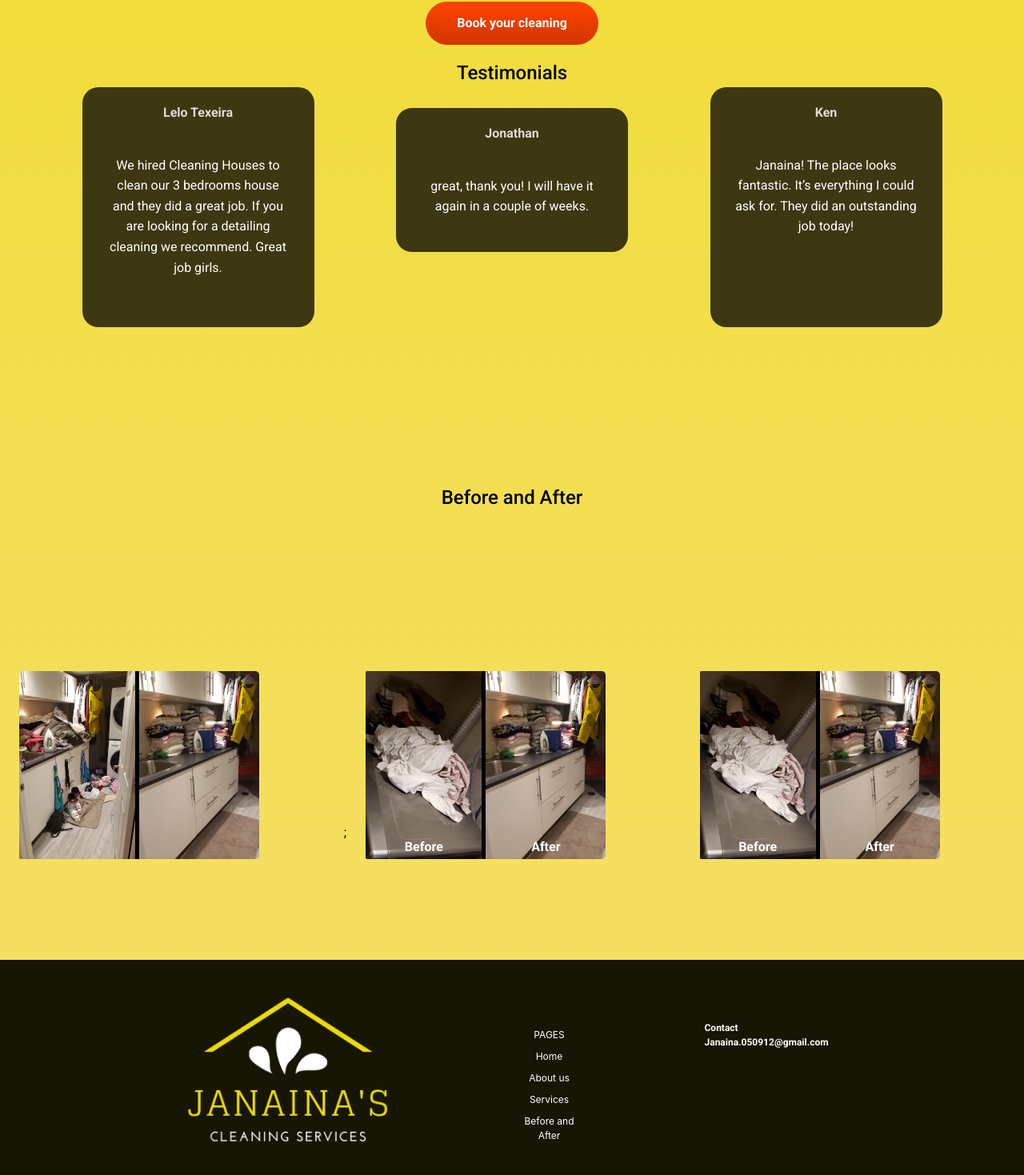
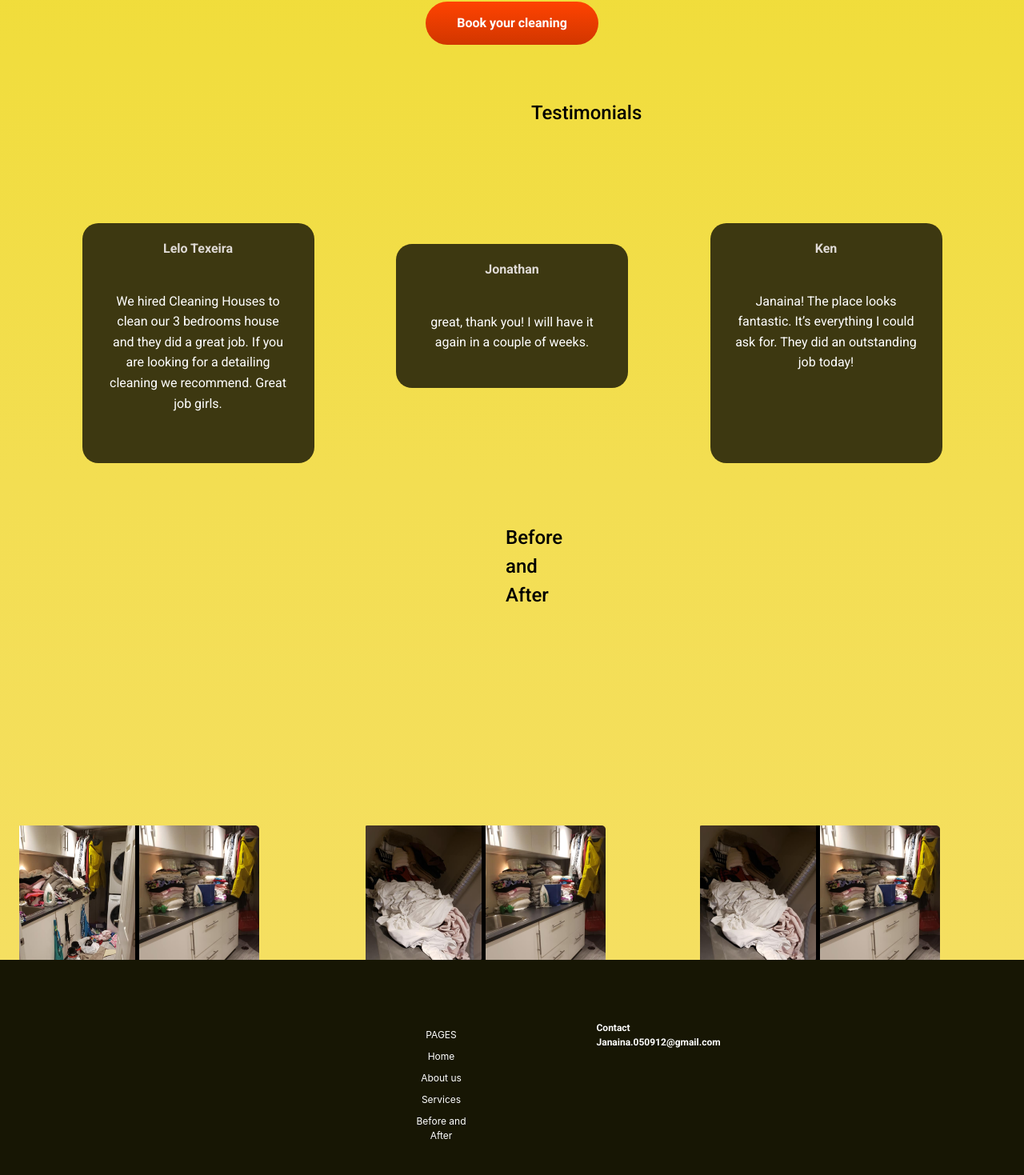
Before and after one commit to chrisporpino/janaina-cleaning-houses, a React (Create React App) app: page / in a window 1280 px wide. Shown: the part 2078-3547 px from the top of the page at 80% size. Built offline with nearby package versions, Linux system fonts and the light colour scheme.

Commit message:
margens revisadas, com excecao da portifolio

```diff
--- a/src/containers/Footer/index.js
+++ b/src/containers/Footer/index.js
@@ -66,6 +66,7 @@ const ContactContainer = styled.div`
 
 const FooterLogo = styled.div`
   background-image: url(${logo});
+  background-size:
   width: 270px;
   height: 200px;
   background-repeat: no-repeat;
--- a/src/containers/PortfolioSection/index.js
+++ b/src/containers/PortfolioSection/index.js
@@ -12,6 +12,8 @@ import after3 from "../../assets/images/after03.png";
 
 import PicturesContainer from "../../components/PicturesContainer";
 
+// Margin do portifolio so vou conseguir fazer quando o chris terminar, pois somente tenho acesso a dois sets
+
 const Portfolio = styled.div`
   width: 100%;
   max-width: 1440px;
@@ -24,7 +26,7 @@ const Portfolio = styled.div`
 
 const PortifolioTitle = styled.h2`
   color: rgba(0, 0, 0, 1);
-
+  margin: 50px 631px 71px 632px;
   text-align: center;
   font-family: Roboto;
   font-style: normal;
@@ -39,6 +41,7 @@ const ContainerPortifolio = styled.div`
   height: 800px;
   width: 100%;
   justify-content: space-evenly;
+
   /* margin: ; */
 `;
 
@@ -46,7 +49,6 @@ const PictureContainer = styled.div`
   display: flex;
   width: 405px;
   height: 426px;
-  /* margin: 0px 40px 40px; */
   padding: 12px;
 `;
 
@@ -122,8 +124,6 @@ function PortfolioSection() {
           </PictureAfter>
         </PictureContainer>
       </ContainerPortifolio>
-
-      <Link to="/">Schedule Your Time</Link>
     </Portfolio>
   );
 }
--- a/src/containers/TestimonialsSection/index.js
+++ b/src/containers/TestimonialsSection/index.js
@@ -7,15 +7,14 @@ const Testimonials = styled.div`
   width: 100%;
   max-width: 1440px;
   height: 531px;
-  /* padding-top: 180px; */
   background: linear-gradient(180deg, #f1dd3e 0%, #f3de52 100%);
   font-family: Roboto;
 `;
 
 const TestimonialsH2 = styled.h2`
   text-align: center;
-  /* margin: 100px 663px 96px 664px; */
   font-style: normal;
+  margin: 50px 663px 120px 664px;
   font-weight: 500;
   font-size: 24px;
   line-height: 150%;
```
Also changed, not shown: 1 other file (tests, documents, lock files or other folders).
